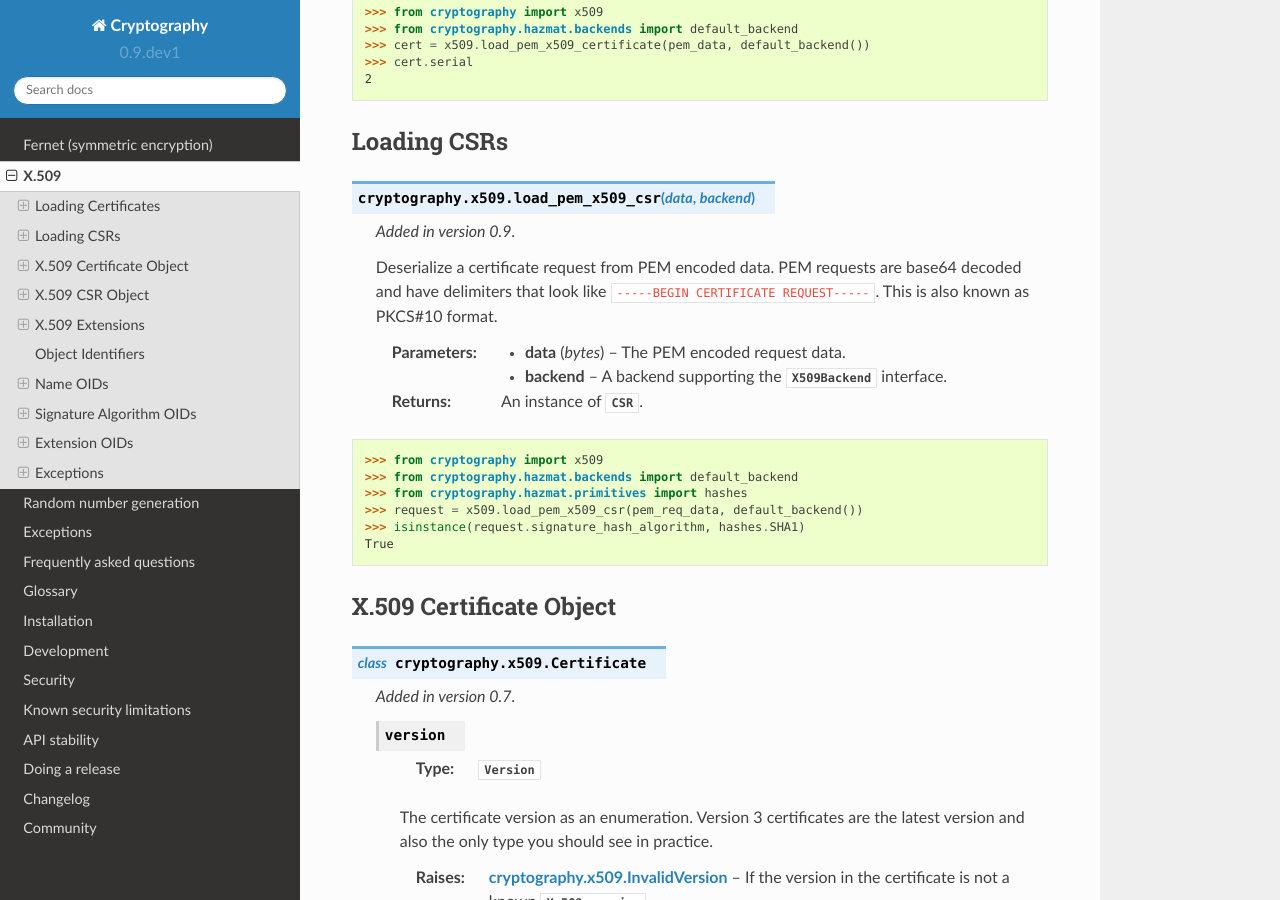
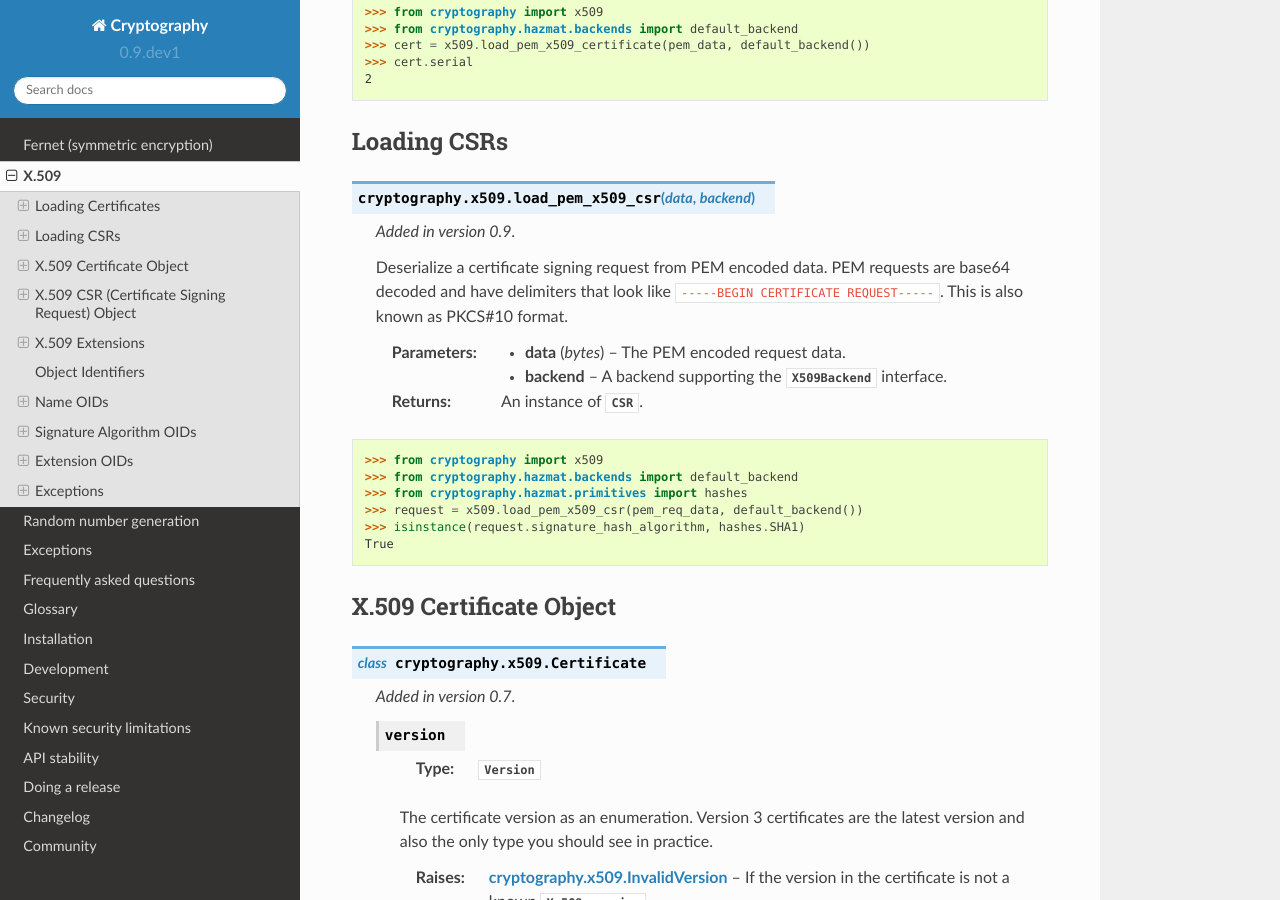
Before and after one commit to WebKing0121/cryptography, a Sphinx documentation site: the page built from docs/x509.rst, in a window 1280 px wide and 900 px high, scrolled down 765 px. Built offline with Sphinx 7.4.7 and the Read the Docs theme 2.0.0, drawn with Linux system fonts in a browser that asks for light colours; pages that are not in the unit, such as notebooks, are missing from menus; some of the changed text lies outside the part shown.

Commit message:
address some review comments

```diff
--- a/CHANGELOG.rst
+++ b/CHANGELOG.rst
@@ -18,7 +18,7 @@ Changelog
   :class:`~cryptography.hazmat.primitives.asymmetric.dsa.DSAPrivateKeyWithSerialization`,
   and
   :class:`~cryptography.hazmat.primitives.asymmetric.ec.EllipticCurvePrivateKeyWithSerialization`.
-* Add support for parsing X.509 requests with
+* Add support for parsing X.509 CSRs (certificate signing requests) with
   :func:`~cryptography.x509.load_pem_x509_csr`.
 
 0.8.1 - 2015-03-20
--- a/docs/x509.rst
+++ b/docs/x509.rst
@@ -84,8 +84,8 @@ Loading CSRs
 
     .. versionadded:: 0.9
 
-    Deserialize a certificate request from PEM encoded data. PEM requests are
-    base64 decoded and have delimiters that look like
+    Deserialize a certificate signing request from PEM encoded data. PEM
+    requests are base64 decoded and have delimiters that look like
     ``-----BEGIN CERTIFICATE REQUEST-----``. This is also known as PKCS#10
     format.
 
@@ -263,8 +263,8 @@ X.509 Certificate Object
             ...     print(ext)
             <Extension(oid=<ObjectIdentifier(oid=2.5.29.19, name=basicConstraints)>, critical=True, value=<BasicConstraints(ca=True, path_length=None)>)>
 
-X.509 CSR Object
-~~~~~~~~~~~~~~~~
+X.509 CSR (Certificate Signing Request) Object
+~~~~~~~~~~~~~~~~~~~~~~~~~~~~~~~~~~~~~~~~~~~~~~
 
 .. class:: CSR
 
```
Also changed, not shown: 1 other file.
